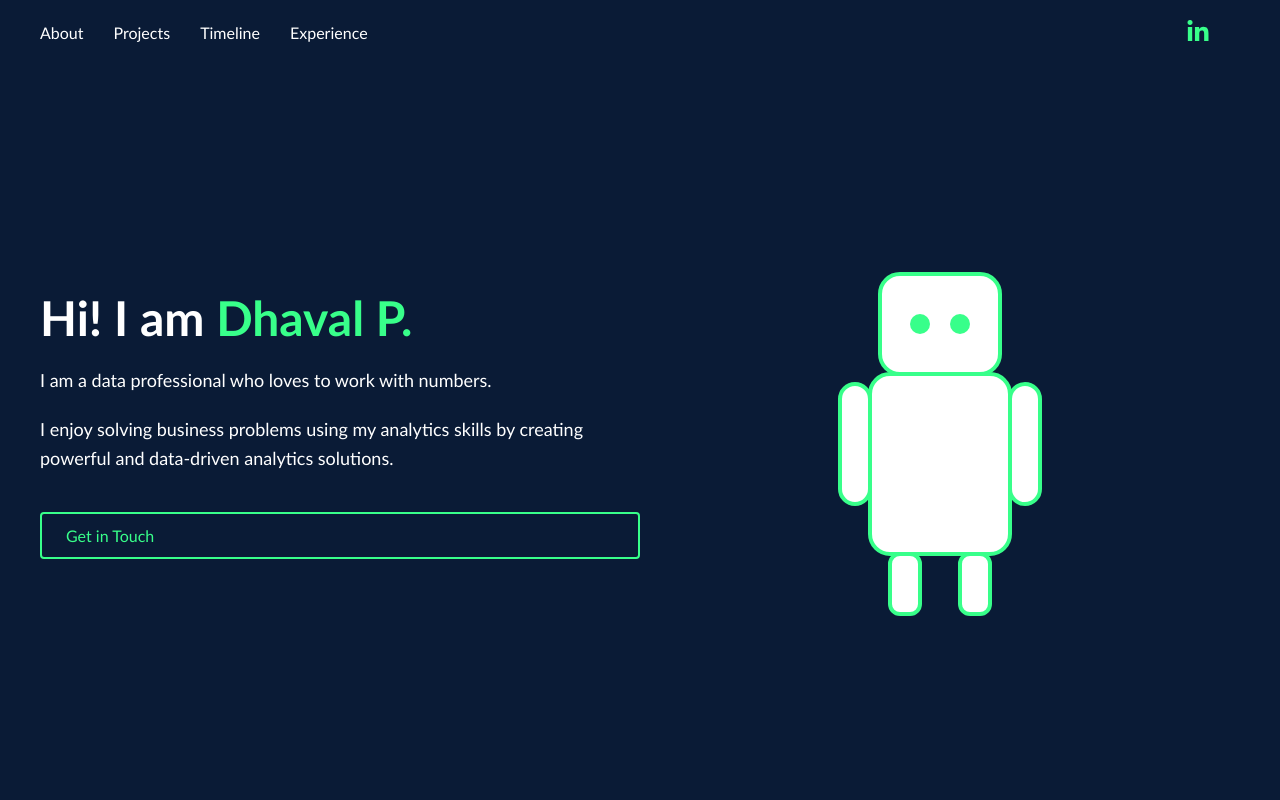
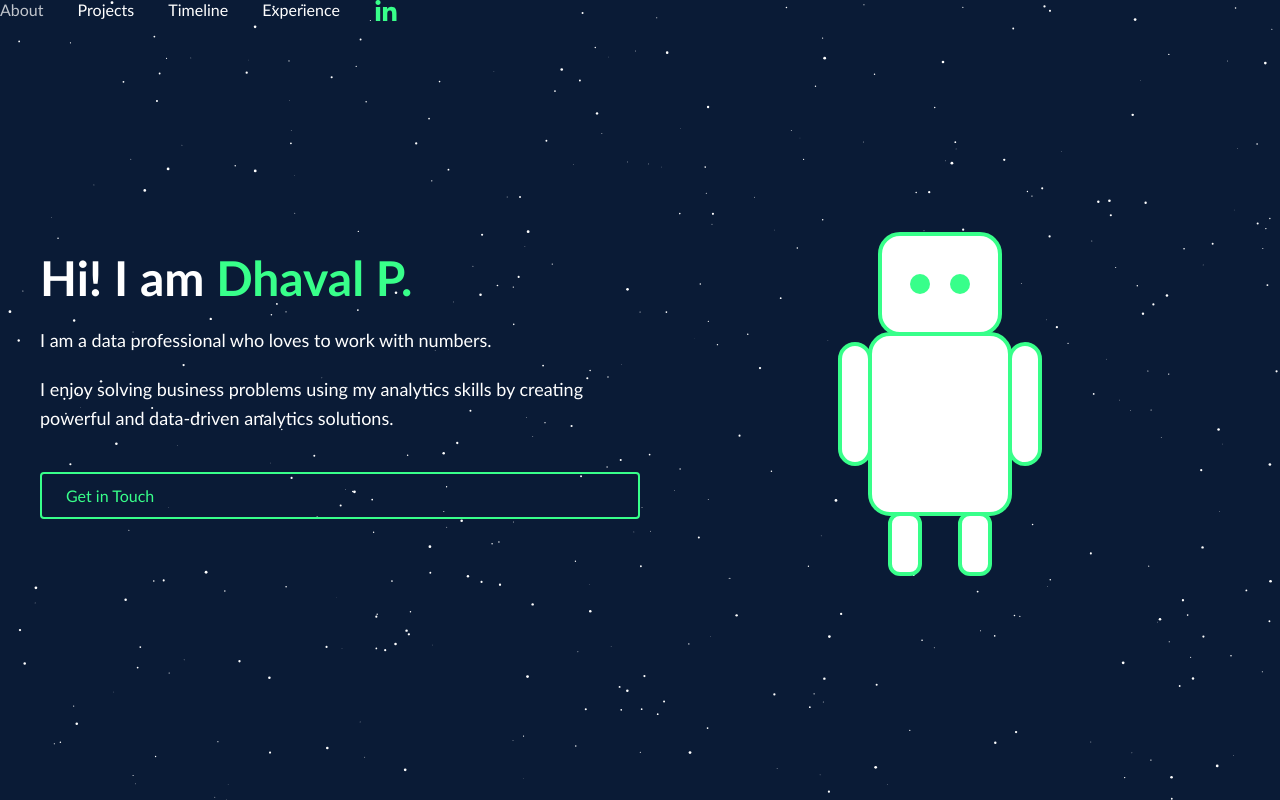
Before and after one commit to DhavalParanjpye/dhavalparanjpye.github.io, a plain HTML site: page index.html in a window 1280 px wide. Drawn offline with Linux system fonts and the light colour scheme.

Commit message:
Add files via upload

```diff
--- a/index.html
+++ b/index.html
@@ -10,18 +10,20 @@
     html, body { width:100%; height:100%; overflow:hidden; font-family:Calibri, sans-serif; color:white; background:#0a1b36; }
 
     /* starfield canvas sits behind everything */
-    canvas#starfield {
-      position:fixed; top:0; left:0;
-      width:100%; height:100%;
-      z-index:-1;
-    }
+canvas#starfield {
+  position: fixed;
+  top: 0; left: 0;
+  width: 100%; height: 100%;
+  z-index: 0;
+  pointer-events: none;
+}
 
-    /* top nav */
-    nav.top-nav {
-      display: flex;
-      align-items: center;
-      padding: 20px 40px;
-    }
+/* push your nav and main container above the stars */
+nav.top-nav,
+.container {
+  position: relative;
+  z-index: 1;
+}
     nav.top-nav a {
       text-decoration: none;
       color: white;
```
